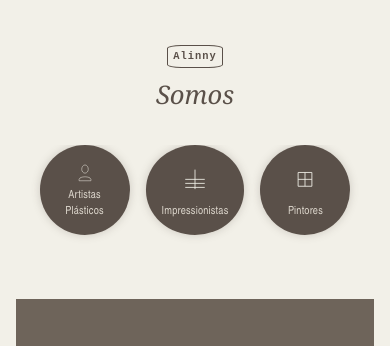
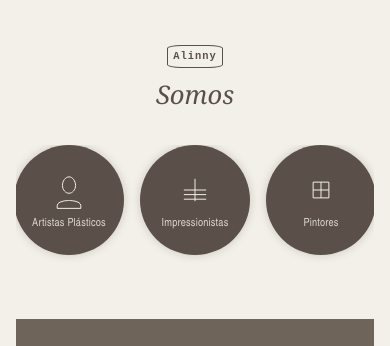
Before and after one commit to Nat-Productions/Alinny-site-mi-angas, a plain HTML site: page index.html in a window 390 px wide. Shown: the part 754-1100 px from the top of the page. Drawn offline with Linux system fonts and the light colour scheme.

Commit message:
correção4

```diff
--- a/style.css
+++ b/style.css
@@ -466,9 +466,9 @@
       .cards-somos {
         gap: 1rem;
       }
-      .card-somos {
+      /* .card-somos {
         flex: 0 0 90px;
-        height: 90px; /* Mantém a proporção de círculo */
+        height: 90px; Mantém a proporção de círculo */
       }
       /* Reduz ainda mais o selo "Alinny" em telas muito pequenas */
       .alinny-mark {
```
